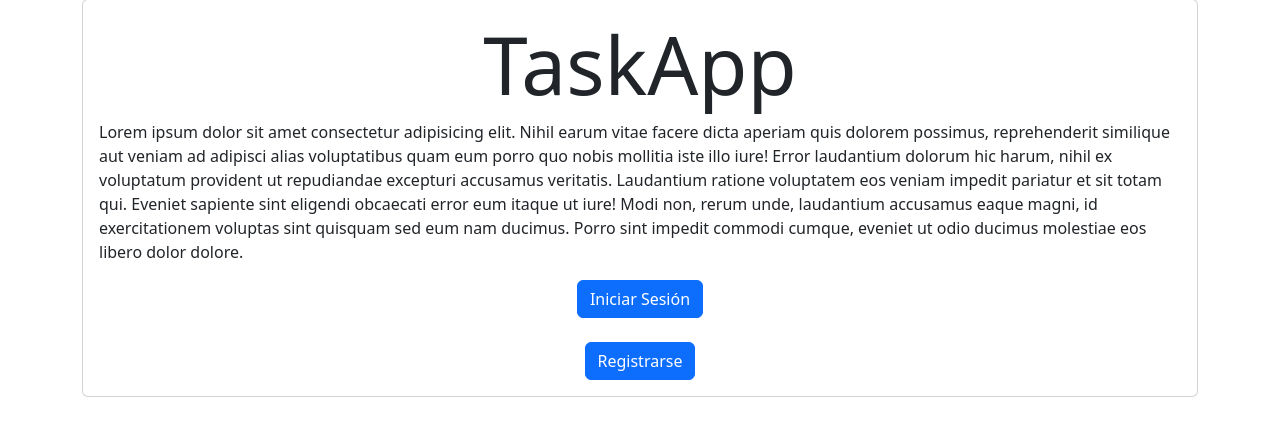
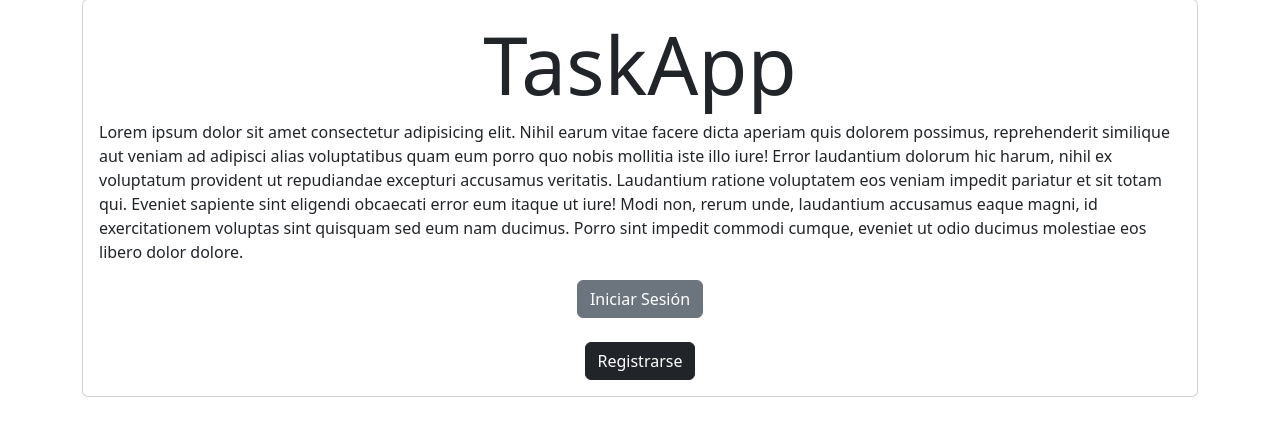
Before and after one commit to jonma0107/django-auth-2, a Django app: page / in a window 1280 px wide. Shown: the part 105-541 px from the top of the page. Run offline with Django 4.2, Linux system fonts and the light colour scheme; some libraries are stand-ins or nearby versions.

Commit message:
Frontend task_detail.html

```diff
--- a/crud/templates/home.html
+++ b/crud/templates/home.html
@@ -8,9 +8,9 @@
     <p>Lorem ipsum dolor sit amet consectetur adipisicing elit. Nihil earum vitae facere dicta aperiam quis dolorem possimus, reprehenderit similique aut veniam ad adipisci alias voluptatibus quam eum porro quo nobis mollitia iste illo iure! Error laudantium dolorum hic harum, nihil ex voluptatum provident ut repudiandae excepturi accusamus veritatis. Laudantium ratione voluptatem eos veniam impedit pariatur et sit totam qui. Eveniet sapiente sint eligendi obcaecati error eum itaque ut iure! Modi non, rerum unde, laudantium accusamus eaque magni, id exercitationem voluptas sint quisquam sed eum nam ducimus. Porro sint impedit commodi cumque, eveniet ut odio ducimus molestiae eos libero dolor dolore.</p>
 
     <div class="container text-center">
-      <a class="btn btn-primary" href="/signin/">Iniciar Sesión</a>
+      <a class="btn btn-secondary" href="/signin/">Iniciar Sesión</a>
       <br> <br>
-      <a class="btn btn-primary" href="/signup/">Registrarse</a>
+      <a class="btn btn-dark" href="/signup/">Registrarse</a>
     </div>
 
   </section>
```
